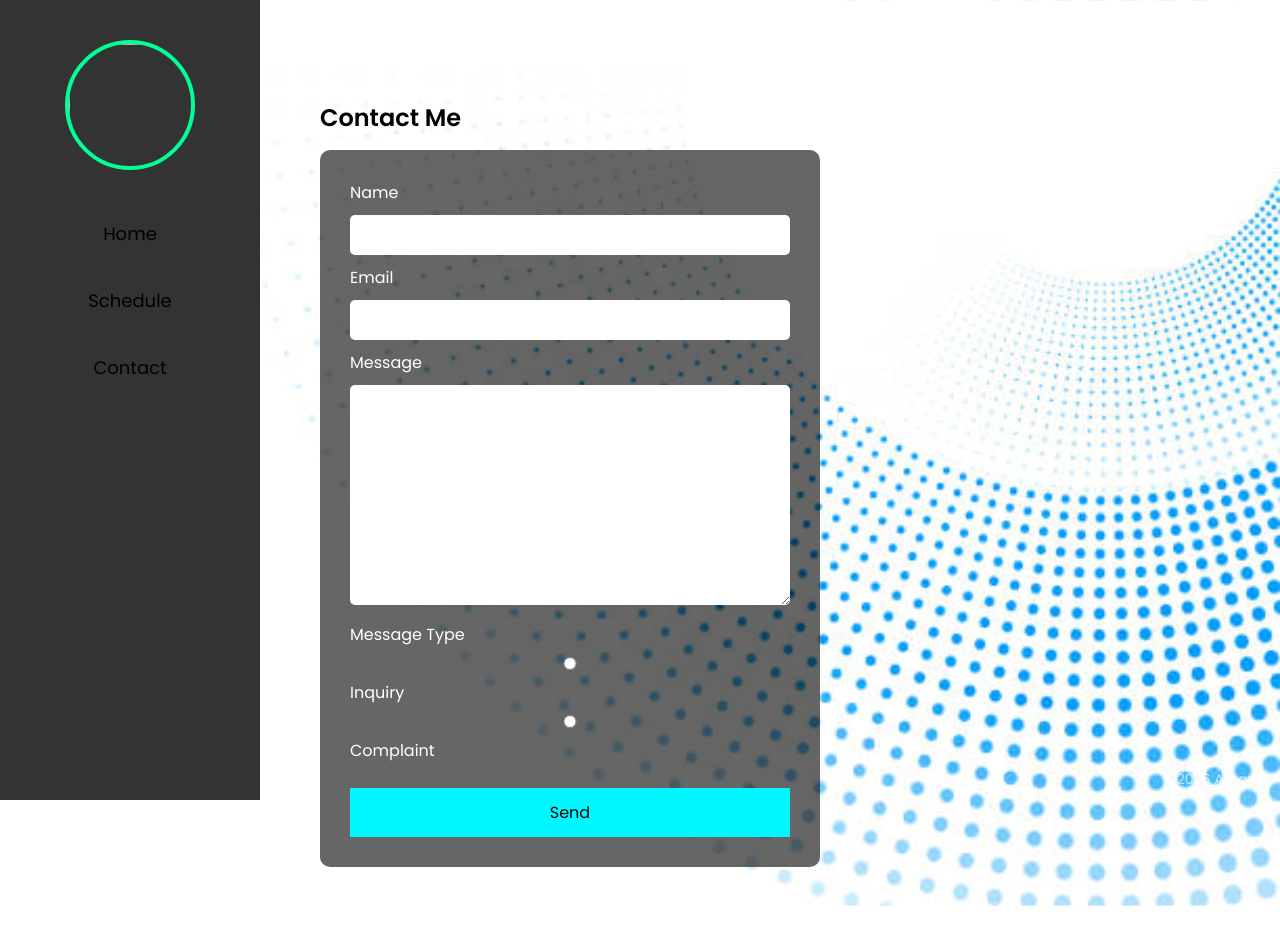
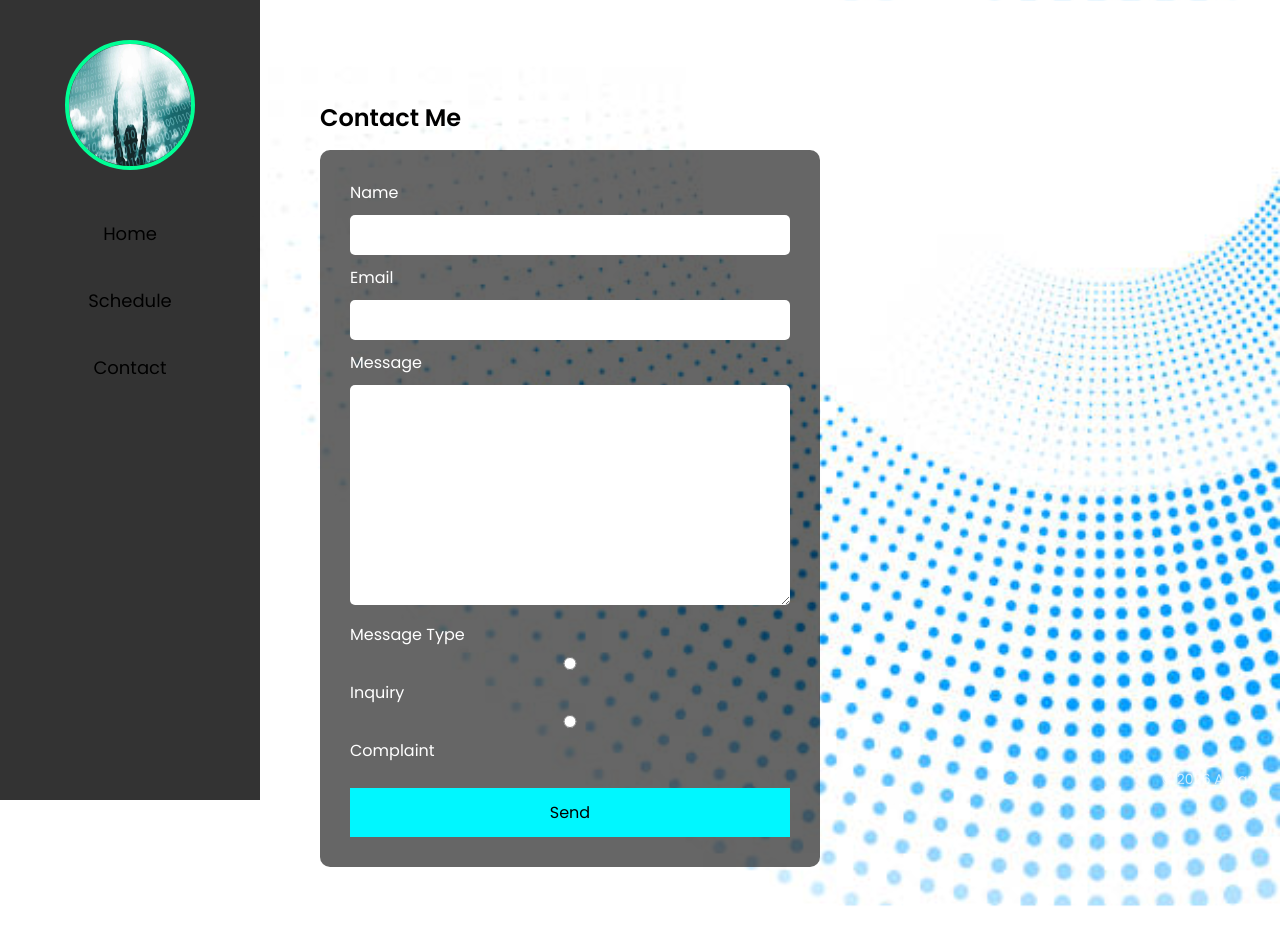
Before and after one commit to AmaniAAlzahrani/CPIT405, a plain HTML site: page contact.html in a window 1280 px wide. Drawn offline with Linux system fonts and the light colour scheme.

Commit message:
Add files via upload

```diff
--- a/contact.html
+++ b/contact.html
@@ -10,7 +10,7 @@
 
 <header>
 <nav>
-<img src="images/profile.jpg" class="profile-pic">
+<img src="profile.jpg" class="profile-pic">
 
 <ul>
 <li><a href="index.html">Home</a></li>
```
Also changed, not shown: schedule.html (+1 -1 lines).
